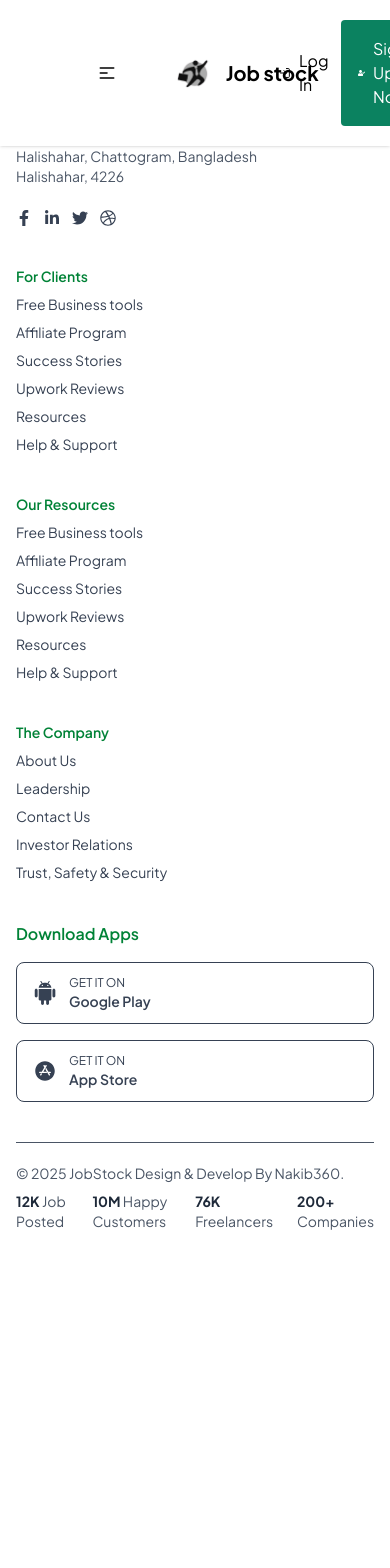
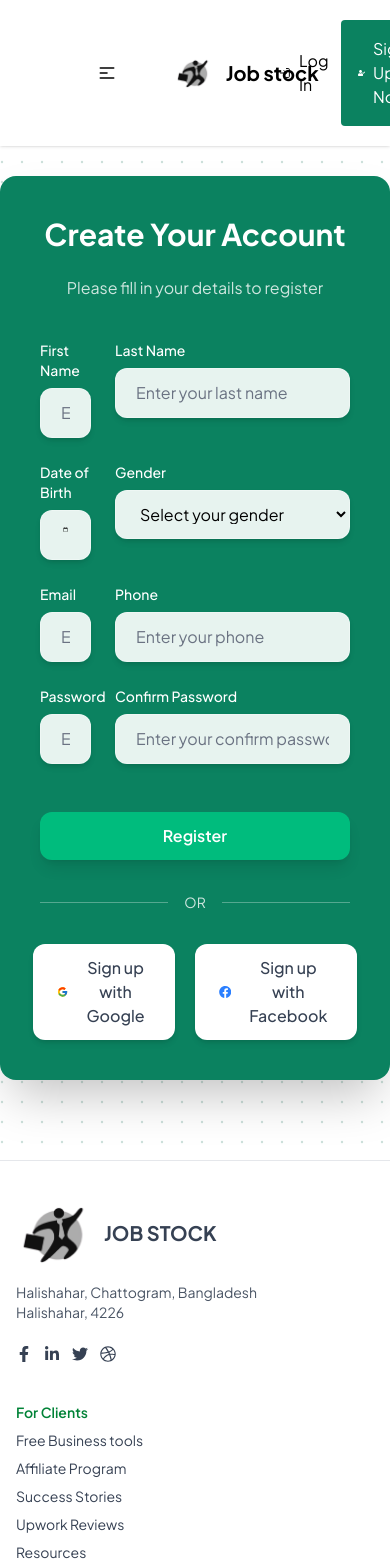
Before and after one commit to nakib360/Jobstock-full-stack-website-, a React (Vite) app: page /signup in a window 390 px wide. Shown: the top 1568 px of the page. Before the commit the page ends 1251 px from the top, so only its background shows below. Built offline with nearby package versions, Linux system fonts and the light colour scheme.

Commit message:
adding sign up form

```diff
--- a/package.json
+++ b/package.json
@@ -15,6 +15,7 @@
     "react": "^19.1.1",
     "react-dom": "^19.1.1",
     "react-helmet": "^6.1.0",
+    "react-hot-toast": "^2.6.0",
     "react-loading-skeleton": "^3.5.0"
   },
   "devDependencies": {
--- /dev/null
+++ b/src/Components/Toast.jsx
@@ -0,0 +1,31 @@
+import { motion, AnimatePresence } from "framer-motion";
+import { useEffect } from "react";
+
+const Toast = ({ message, show, duration = 3000, onClose }) => {
+  useEffect(() => {
+    if (show) {
+      const timer = setTimeout(() => {
+        onClose();
+      }, duration);
+      return () => clearTimeout(timer);
+    }
+  }, [show, duration, onClose]);
+
+  return (
+    <AnimatePresence>
+      {show && (
+        <motion.div
+          initial={{ y: -50, opacity: 0 }}
+          animate={{ y: 20, opacity: 1 }}
+          exit={{ y: -50, opacity: 0 }}
+          transition={{ type: "spring", stiffness: 120, damping: 15 }}
+          className="fixed top-0 left-1/2 -translate-x-1/2 bg-[#0b8260] text-white px-6 py-3 rounded-xl shadow-lg z-50"
+        >
+          {message}
+        </motion.div>
+      )}
+    </AnimatePresence>
+  );
+};
+
+export default Toast;
--- a/src/Pages/SignupPage.jsx
+++ b/src/Pages/SignupPage.jsx
@@ -1,7 +1,167 @@
+import { FaFacebook } from "react-icons/fa";
+import { FcGoogle } from "react-icons/fc";
+import { motion } from "framer-motion";
+import { Toaster, toast } from "react-hot-toast";
+
 const SignupPage = () => {
+
+  const handleSubmit = (e) => {
+    e.preventDefault();
+    const formData = new FormData(e.target);
+    const values = Object.fromEntries(formData.entries());
+
+    if(values.password !== values.confirmPassword){
+      return toast.error("Password do not matching. Please Confirm Password.")
+    }
+
+    console.log(values);
+  };
+
+  // Animation variants
+  const containerVariants = {
+    hidden: { opacity: 0, scale: 0.9 },
+    visible: {
+      opacity: 1,
+      scale: 1,
+      transition: { duration: 0.5, ease: "easeOut" },
+    },
+  };
+
+  const itemVariants = {
+    hidden: { opacity: 0, y: 30 },
+    visible: (i) => ({
+      opacity: 1,
+      y: 0,
+      transition: { delay: i * 0.1, duration: 0.4 },
+    }),
+  };
+
   return (
-    <div>
-      <p>this is the sign up page</p>
+    <div className="flex justify-center items-center min-h-screen mt-24 ">
+      {/* Card with animation */}
+      <motion.div
+        variants={containerVariants}
+        initial="hidden"
+        animate="visible"
+        className="w-full m-20 bg-[#0b8260] backdrop-blur-lg rounded-2xl shadow-2xl p-10"
+      >
+        <h2 className="text-3xl font-bold text-white text-center mb-6">
+          Create Your Account
+        </h2>
+        <p className="text-white/80 text-center mb-10">
+          Please fill in your details to register
+        </p>
+
+        {/* Form */}
+        <form
+          onSubmit={handleSubmit}
+          className="grid grid-cols-1 md:grid-cols-2 gap-6"
+        >
+          {[
+            { label: "First Name", type: "text", name: "firstName" },
+            { label: "Last Name", type: "text", name: "lastName" },
+            { label: "Date of Birth", type: "date", name: "date" },
+            { label: "Gender", type: "select", name: "gender" },
+            { label: "Email", type: "email", name: "email" },
+            { label: "Phone", type: "tel", name: "phone" },
+            { label: "Password", type: "password", name: "password" },
+            { label: "Confirm Password", type: "password", name: "confirmPassword" },
+          ].map((field, i) => (
+            <motion.div
+              key={field.name}
+              custom={i}
+              variants={itemVariants}
+              initial="hidden"
+              animate="visible"
+              className="flex flex-col gap-2"
+            >
+              <label className="text-sm text-white font-medium">{field.label}</label>
+              {field.type === "select" ? (
+                <select
+                  name={field.name}
+                  className="px-5 py-3 rounded-xl border border-white/30 bg-white/90 text-black focus:outline-none focus:ring-2 focus:ring-emerald-400 shadow-md"
+                  required
+                >
+                  <option value="">Select your gender</option>
+                  <option value="male">Male</option>
+                  <option value="female">Female</option>
+                </select>
+              ) : (
+                <input
+                  name={field.name}
+                  type={field.type}
+                  placeholder={`Enter your ${field.label.toLowerCase()}`}
+                  className="px-5 py-3 rounded-xl border border-white/30 bg-white/90 text-black placeholder-gray-500 focus:outline-none focus:ring-2 focus:ring-emerald-400 shadow-md"
+                  required={field.name !== "phone"}
+                />
+              )}
+            </motion.div>
+          ))}
+
+          {/* Submit Button */}
+          <motion.div
+            className="col-span-2 flex justify-center mt-6"
+            variants={itemVariants}
+            custom={9}
+            initial="hidden"
+            animate="visible"
+          >
+            <button
+              type="submit"
+              className="w-full bg-emerald-500 hover:bg-emerald-600 transition-all text-white font-semibold px-6 py-3 rounded-xl shadow-lg"
+            >
+              Register
+            </button>
+          </motion.div>
+        </form>
+
+
+        {/* Divider */}
+        <motion.div
+          variants={itemVariants}
+          custom={10}
+          initial="hidden"
+          animate="visible"
+          className="flex items-center my-8"
+        >
+          <hr className="flex-grow border-white/30" />
+          <span className="px-4 text-white/80 text-sm">OR</span>
+          <hr className="flex-grow border-white/30" />
+        </motion.div>
+
+        {/* Social Buttons */}
+        <motion.div
+          variants={itemVariants}
+          custom={11}
+          initial="hidden"
+          animate="visible"
+          className="flex justify-center gap-5"
+        >
+          <motion.button
+            whileHover={{ scale: 1.05 }}
+            whileTap={{ scale: 0.95 }}
+            type="button"
+            className="flex items-center justify-center gap-3 w-full md:w-1/2 bg-white text-gray-700 font-medium px-6 py-3 rounded-xl shadow-md hover:bg-gray-100 transition-all"
+          >
+            <FcGoogle className="text-2xl" />
+            Sign up with Google
+          </motion.button>
+
+          <motion.button
+            whileHover={{ scale: 1.05 }}
+            whileTap={{ scale: 0.95 }}
+            type="button"
+            className="flex items-center justify-center gap-3 w-full md:w-1/2 bg-white text-gray-700 font-medium px-6 py-3 rounded-xl shadow-md hover:bg-gray-100 transition-all"
+          >
+            <FaFacebook className="text-blue-500 text-2xl" />
+            Sign up with Facebook
+          </motion.button>
+        </motion.div>
+      </motion.div>
+
+      <div>
+        <Toaster/>
+      </div>
     </div>
   );
 };
```
Also changed, not shown: 1 other file (tests, documents, lock files or other folders).
